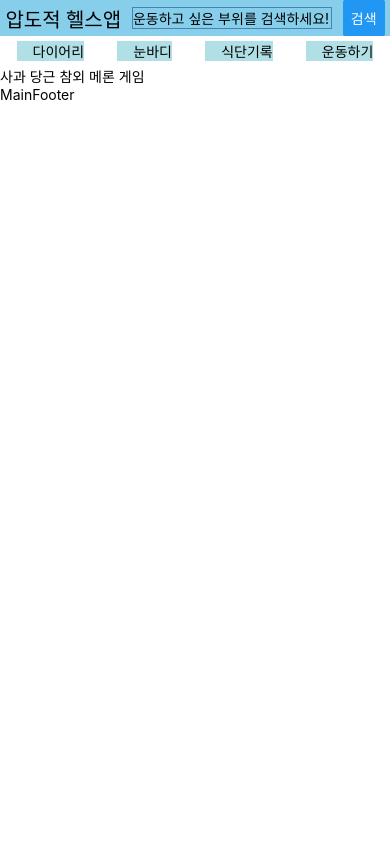
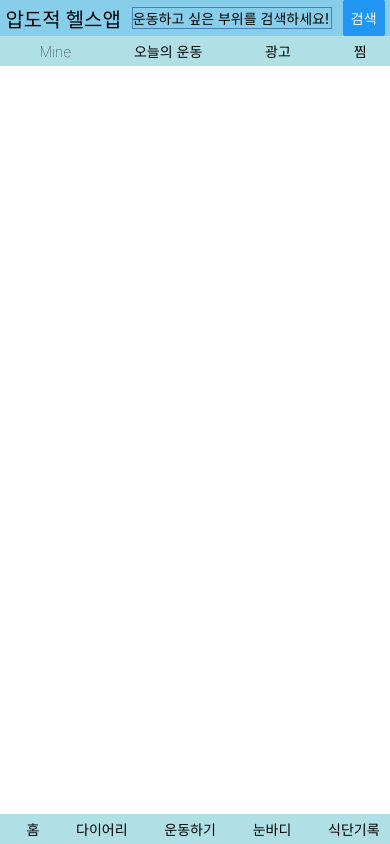
Before and after one commit to Youngseo-Jeon0313/Healthapp, a React Native app: screen / in a window 390 px wide. Built offline with nearby package versions, Linux system fonts and the light colour scheme.

Commit message:
making header/footer, using onpress method

```diff
--- a/App.js
+++ b/App.js
@@ -3,22 +3,16 @@ import {SafeAreaView, ScrollView, Text} from 'react-native';
 import MainHead from './components/MainHead';
 import SubHead from './components/SubHead';
 import MainFooter from './components/MainFooter';
+import {Goals} from '../data/goal';
 
 function App(){
 return (
+    <SafeAreaView style={{flex:1}}>
+      <MainHead/>
+        <SubHead/>
+        <ScrollView>
 
-    <SafeAreaView>
-      <MainHead/>
-      <SubHead/>
-      <ScrollView>
-        <Text>
-          사과
-          당근
-          참외
-          메론
-          게임
-        </Text>
-      </ScrollView>
+        </ScrollView>
       <MainFooter/>
     </SafeAreaView>
   );
--- a/components/MainFooter.js
+++ b/components/MainFooter.js
@@ -1,12 +1,33 @@
-import { View, Text } from 'react-native'
-import React from 'react'
+import { View, Text,StyleSheet, TouchableOpacity } from 'react-native'
+import React,{useState} from 'react'
 
 const MainFooter = () => {
+  const [activeTab, setActiveTab] =useState('Home')
   return (
-    <View>
-      <Text style={{}}>MainFooter</Text>
+    <View style={{posiion:'absolute',flexDirection:'row',height:30,justifyContent:'space-around',alignContent:'center',alignItems:'center',backgroundColor: 'powderblue'}}>
+          <TouchableOpacity onPress={() => setActiveTab('Homescreen')}>
+            <Text style={styles.banner}>홈</Text>
+          </TouchableOpacity>
+          <TouchableOpacity onPress={() => setActiveTab('Diary')}>
+            <Text style={styles.banner}>다이어리</Text>
+          </TouchableOpacity>
+          <TouchableOpacity onPress={() => setActiveTab('Exercise')}>
+            <Text style={styles.banner}>운동하기</Text>
+          </TouchableOpacity>
+          <TouchableOpacity onPress={() => setActiveTab('Gallery')}>
+            <Text style={styles.banner}>눈바디</Text>
+          </TouchableOpacity>
+          <TouchableOpacity onPress={() => setActiveTab('Food')}>
+            <Text style={styles.banner}>식단기록</Text>
+          </TouchableOpacity>
     </View>
   )
 }
+const styles = StyleSheet.create({
+  banner : {
+      paddingLeft:16,
+      fontWeight:'100'
+  },
+})
 
 export default MainFooter
--- a/components/MainHead.js
+++ b/components/MainHead.js
@@ -1,20 +1,17 @@
 import React,{useState} from "react";
-import {View, Text, TextInput, StyleSheet, Alert, Button} from "react-native";
-
+import { View, Text, TextInput, StyleSheet, Alert, Button} from "react-native";
 
 function MainHead() {
     const [text, setText] =useState('운동하고 싶은 부위를 검색하세요! ');
     return (
-
             <View style={{backgroundColor:'skyblue',flexDirection:'row',justifyContent:'space-around',alignContent:'center',alignItems:'center'}}>
-                <Text style={{fontSize:20,color:'#000000',fontWeight:'500'}}>압도적 헬스앱</Text>
+                <Text style={{fontFamily:'NanumMyeongjo-Bold',fontSize:20,color:'#000000',fontWeight:'500'}}>압도적 헬스앱</Text>
                 <TextInput
                 style={{height:22, borderColor:'steelblue',  borderWidth: 1,padding:0,margin:0,width:200}}
                 onChangeText={newText => setText(newText)}
                 defaultValue = {text}/>
-                <Button title='검색' onPress={()=> Alert.alert('검색창에 검색했음!!')}></Button>
+                <Button title='검색' mode='outlined' onPress={()=> Alert.alert('검색창에 검색했음!!')}></Button>
             </View>
-
     );
 }
 
--- a/components/SubHead.js
+++ b/components/SubHead.js
@@ -1,13 +1,26 @@
-import { View,Text, ScrollView, StyleSheet } from 'react-native'
-import React from 'react'
+import { View,Text, StyleSheet, TouchableOpacity} from 'react-native'
+import React, {useState} from 'react'
+
+
+
 
 const SubHead = () => {
+  const [activeTab, setActiveTab] =useState('Home')
+
   return (
-    <View style={{flexDirection:'row',height:30,justifyContent:'space-around',alignContent:'center',alignItems:'center'}}>
-            <Text style={styles.banner}>다이어리</Text>
-            <Text style={styles.banner}>눈바디</Text>
-            <Text style={styles.banner}>식단기록</Text>
-            <Text style={styles.banner}>운동하기</Text>
+    <View style={{flexDirection:'row',height:30,justifyContent:'space-around',alignContent:'center',alignItems:'center',backgroundColor: 'powderblue'}}>
+          <TouchableOpacity onPress={() => setActiveTab('diary')}>
+            <Text style={styles.banner}>Mine</Text>
+          </TouchableOpacity>
+          <TouchableOpacity onPress={() => setActiveTab('bodyseeing')}>
+            <Text style={styles.banner}>오늘의 운동</Text>
+          </TouchableOpacity>
+          <TouchableOpacity onPress={() => setActiveTab('food')}>
+            <Text style={styles.banner}>광고</Text>
+          </TouchableOpacity>
+          <TouchableOpacity onPress={() => setActiveTab('exercise')}>
+            <Text style={styles.banner}>찜</Text>
+          </TouchableOpacity>
     </View>
   )
 }
@@ -15,7 +28,6 @@ const SubHead = () => {
 const styles = StyleSheet.create({
     banner : {
         paddingLeft:16,
-        backgroundColor: 'powderblue',
         fontWeight:'100'
     },
 })
--- /dev/null
+++ b/data/goal.js
@@ -0,0 +1,14 @@
+import {USERS} from './users';
+
+export const Goals = [
+    {
+    user: USERS[0].user,
+    goal1: [
+        {
+            goal:'-10kg',
+            dday:'89일',
+            now:'-8kg'
+        }
+    ]
+    }
+]
--- /dev/null
+++ b/data/users.js
@@ -0,0 +1,5 @@
+export const USERS =[
+    {user:'jeonyoungseo'},
+    {user:'dohyunbin'},
+    {user:'kimjioh'}
+]
--- a/package.json
+++ b/package.json
@@ -25,5 +25,8 @@
   },
   "jest": {
     "preset": "react-native"
+  },
+  "rnpm": {
+    "assets": ["./src/main/assets/fonts"]
   }
 }
```
Also changed, not shown: Homescreen/Goal.js (added, +30 -0 lines), components/Diary/Calendar.js (added), 6 other files (tests, documents, lock files or other folders).
